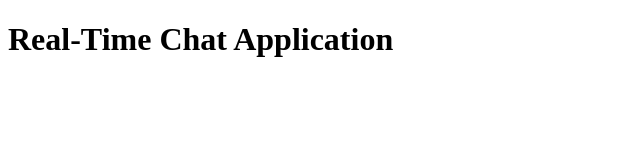
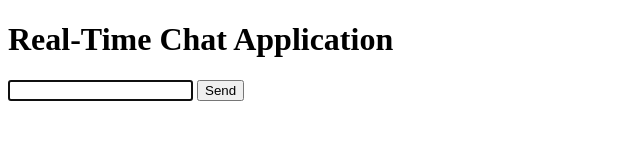
Before and after one commit to Sabina777/ChatNow, a website: page public/index.html in a window 1280 px wide. Shown: the whole page, without its empty margins (0-640 px from the left). Drawn offline with nearby package versions, Linux system fonts and the light colour scheme; no server answers.

Commit message:
Send button functionality added

```diff
--- a/public/index.html
+++ b/public/index.html
@@ -7,6 +7,11 @@
 </head>
 <body>
   <h1>Real-Time Chat Application</h1>
+  <div id="messages"></div>
+<form id="form">
+  <input id="input" autocomplete="off" autofocus />
+  <button>Send</button>
+</form>
   <script src="/socket.io/socket.io.js"></script>
   <script>
     const socket = io();
```
